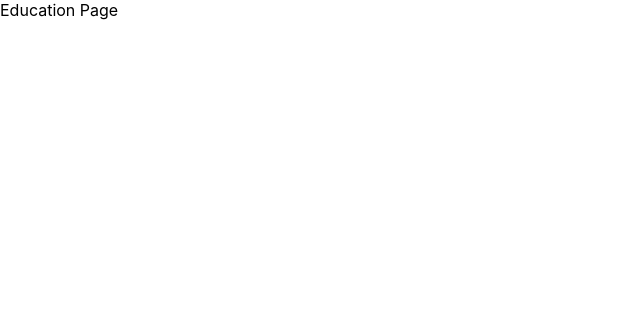
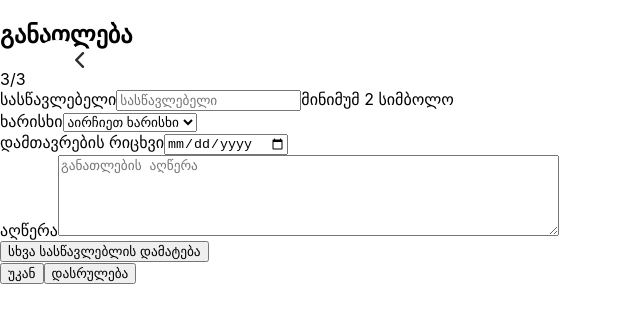
Before and after one commit to Turagats/RedBerry-CV-Project, a React (Create React App) app: page /education in a window 1280 px wide. Shown: the top 322 px of the page, without its empty margins (0-640 px from the left). Built offline with nearby package versions, Linux system fonts and the light colour scheme.

Commit message:
every page works with back and next buttons

```diff
--- /dev/null
+++ b/src/Components/Add-Education.js
@@ -0,0 +1,58 @@
+import React from "react";
+import "./Add-Education.css";
+
+const AddEducation = () => {
+  return (
+    <div className="education-information-component">
+      <div className="education-information">
+        <label>
+          სასწავლებელი
+          <input
+            type="text"
+            id="education-name"
+            name=""
+            placeholder="სასწავლებელი"
+          />
+        </label>
+        <span className="for-hint">მინიმუმ 2 სიმბოლო</span>
+      </div>
+      <div className="degree-and-date">
+        <div className="degree">
+          <label>
+            ხარისხი
+            <select className="degree" id="degree-dropdwon">
+              <option disabled selected value>
+                {" "}
+                აირჩიეთ ხარისხი{" "}
+              </option>
+              <option value="value1">Option 1</option>
+              <option value="value2">Option 2</option>
+              <option value="value3">Option 3</option>
+            </select>
+          </label>
+        </div>
+        <div className="end-date">
+          <label>
+            დამთავრების რიცხვი
+            <input type="date" id="end-date" />
+          </label>
+        </div>
+      </div>
+      <div className="about-education">
+        <label>
+          აღწერა
+          <textarea
+            name=""
+            className=""
+            id="about-education-text"
+            cols="60"
+            rows="5"
+            placeholder="განათლების აღწერა"
+          ></textarea>
+        </label>
+      </div>
+    </div>
+  );
+};
+
+export default AddEducation;
--- a/src/Components/Education-page.js
+++ b/src/Components/Education-page.js
@@ -1,8 +1,40 @@
 import React from "react";
 import "./Education-page.css";
+import { Link } from "react-router-dom";
+import forbackVector from "../UI/Assets/Images/Vector.svg";
+import forbackEclipse from "../UI/Assets/Images/Ellipse 1.svg";
+import AddEducation from "./Add-Education";
 
 const EducationPage = () => {
-  return <div>Education Page</div>;
+  return (
+    <section className="education-information">
+      <form className="education-information">
+        <div className="experinece-inofrmation-header">
+          <h1 className="title">განათლება</h1>
+          <span className="page-number">3/3</span>
+        </div>
+        <Link to="/">
+          <div className="back-to-landging-page">
+            <img src={forbackEclipse} className="eclipse" alt="back" />
+            <img src={forbackVector} className="vector" alt="back" />
+          </div>
+        </Link>
+        <AddEducation />
+        <button className="add-education-button">
+          სხვა სასწავლებლის დამატება
+        </button>
+
+        <div className="button-container">
+          <Link to="/experience">
+            <button>უკან</button>
+          </Link>
+          <Link to="/resumes">
+            <button>დასრულება</button>
+          </Link>
+        </div>
+      </form>
+    </section>
+  );
 };
 
 export default EducationPage;
```
Also changed, not shown: src/Components/Add-Education.css (added).
